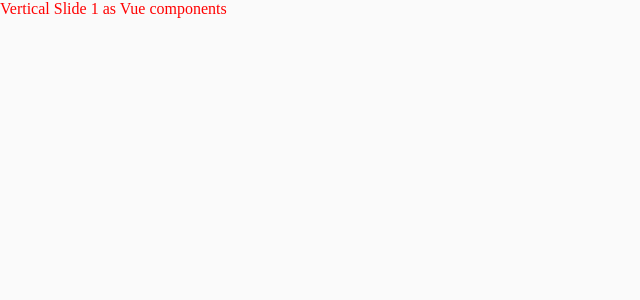
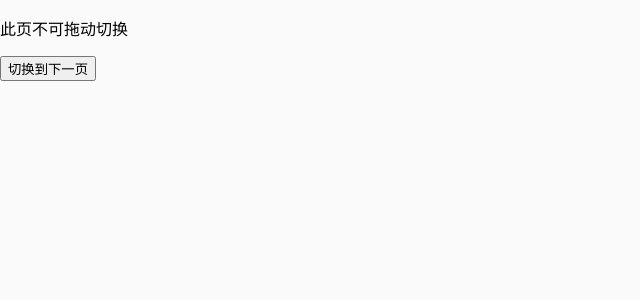
Before and after one commit to Suzichen/vue3-ts-swiper-demo, a Vue app: page / in a window 1280 px wide. Shown: the top 300 px of the page, without its empty margins (0-640 px from the left). Built offline with nearby package versions, Linux system fonts and the light colour scheme.

Commit message:
基础功能

```diff
--- a/src/components/Demo.vue
+++ b/src/components/Demo.vue
@@ -13,9 +13,10 @@
         </swiper-item>
       </template>
     </SwiperTsx> -->
-    <Swiper>
-      <swiper-item>
-        <span style="color: red">Vertical Slide 1 as Vue components</span>
+    <Swiper ref="swiperRef" :touchable="touchable" v-bind="swiperConfig" @change="onSwipeChange">
+      <swiper-item :no-swiping="true">
+        <p>此页不可拖动切换</p>
+        <button @click="next">切换到下一页</button>
       </swiper-item>
       <swiper-item :auto-scroll="true">
         <h3>内层，滚动</h3>
@@ -38,7 +39,9 @@
 import { defineComponent } from 'vue'
 import { Swiper, SwiperItem } from './Swiper'
 // import { SwiperTsx, SwiperItem } from './Swiper'
-
+interface TSwiper {
+  next(): void;
+}
 export default defineComponent({
   name: 'Demo',
   components: {
@@ -48,12 +51,30 @@ export default defineComponent({
   },
   data () {
     return {
-      msg: '内层，不滚动12'
+      msg: '内层，不滚动12',
+      swiperConfig: {
+        initialSwipe: 0
+      },
+      swipeIndex: 0
+    }
+  },
+  computed: {
+    swiperRef () {
+      return this.$refs.swiperRef as TSwiper
+    },
+    touchable (): boolean {
+      return !!this.swipeIndex
     }
   },
   methods: {
+    next () {
+      this.swiperRef.next()
+    },
     test () {
       this.msg = 'click test'
+    },
+    onSwipeChange (i: number) {
+      this.swipeIndex = i
     }
   }
 })
--- a/src/components/Swiper/Swiper.vue
+++ b/src/components/Swiper/Swiper.vue
@@ -7,19 +7,42 @@
 </template>
 
 <script lang="ts">
+// TODO: 某页禁用手势
+// TODO: 轮播完成事件
 import { defineComponent, ref, onMounted } from 'vue'
 import { Swiper } from 'swiper/bundle'
 import 'swiper/swiper-bundle.css'
 
 export default defineComponent({
   name: 'Swiper',
-  setup () {
+  props: {
+    initialSwipe: {
+      type: Number,
+      default: 0
+    }
+  },
+  setup (props, context) {
+    const initialSlide = ref(props.initialSwipe).value
     const swiperV = ref({} as Swiper)
+    const { emit } = context
     onMounted(() => {
       swiperV.value = new Swiper('.swiper-container-v', {
-        direction: 'vertical'
+        direction: 'vertical',
+        initialSlide,
+        noSwiping: true,
+        on: {
+          slideChangeTransitionEnd: e => {
+            emit('change', e.activeIndex)
+          }
+        }
       })
     })
+    const next = () => {
+      swiperV.value.slideNext()
+    }
+    return {
+      next
+    }
   }
 })
 </script>
--- a/src/components/Swiper/SwiperItem.vue
+++ b/src/components/Swiper/SwiperItem.vue
@@ -1,5 +1,5 @@
 <template>
-  <div class="swiper-slide">
+  <div class="swiper-slide " :class="{ 'swiper-no-swiping': noSwiping }">
     <slot v-if="!autoScroll"></slot>
     <div v-else class="swiper-container swiper-container-scrollbar">
       <div class="swiper-wrapper">
@@ -19,6 +19,10 @@ import { Swiper } from 'swiper/bundle'
 export default defineComponent({
   name: 'SwiperItem',
   props: {
+    noSwiping: {
+      type: Boolean,
+      default: false
+    },
     autoScroll: {
       type: Boolean,
       default: false
```
Also changed, not shown: src/components/Swiper/index.d.ts (added, +9 -0 lines).
